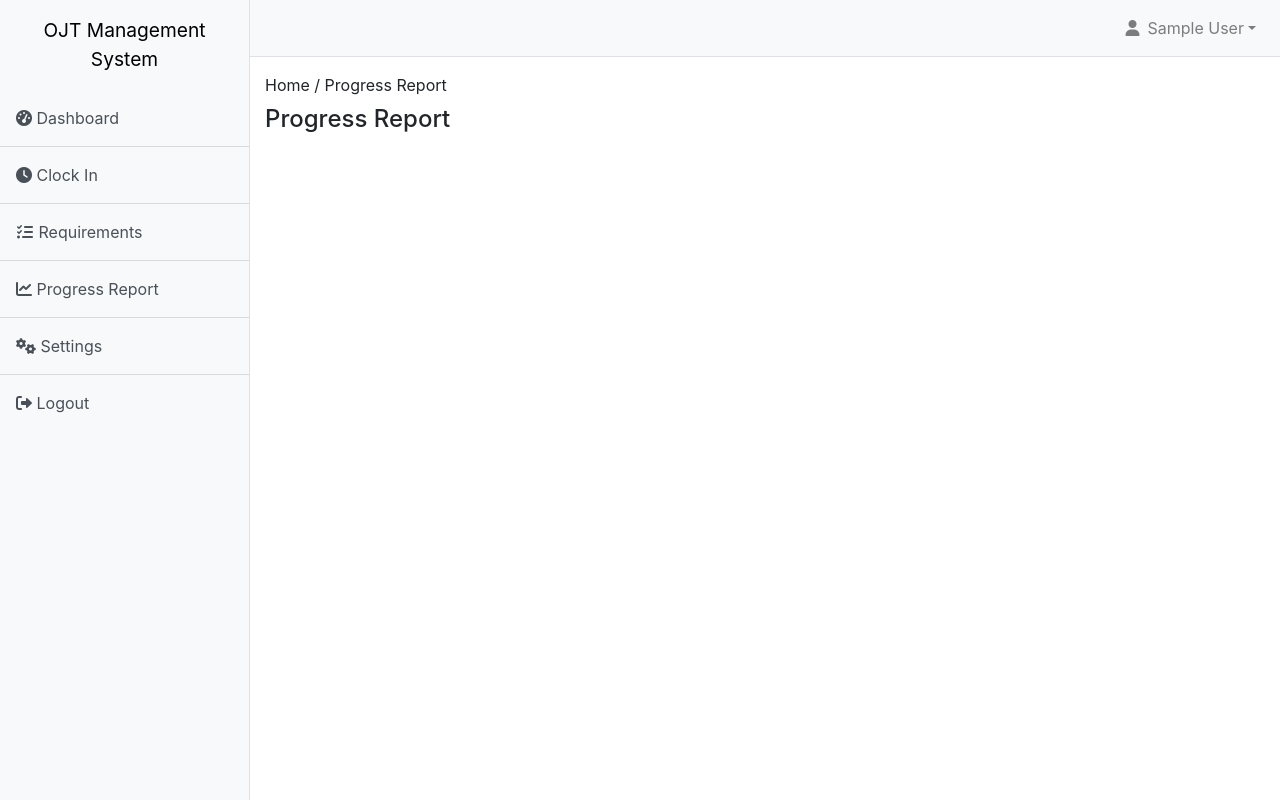
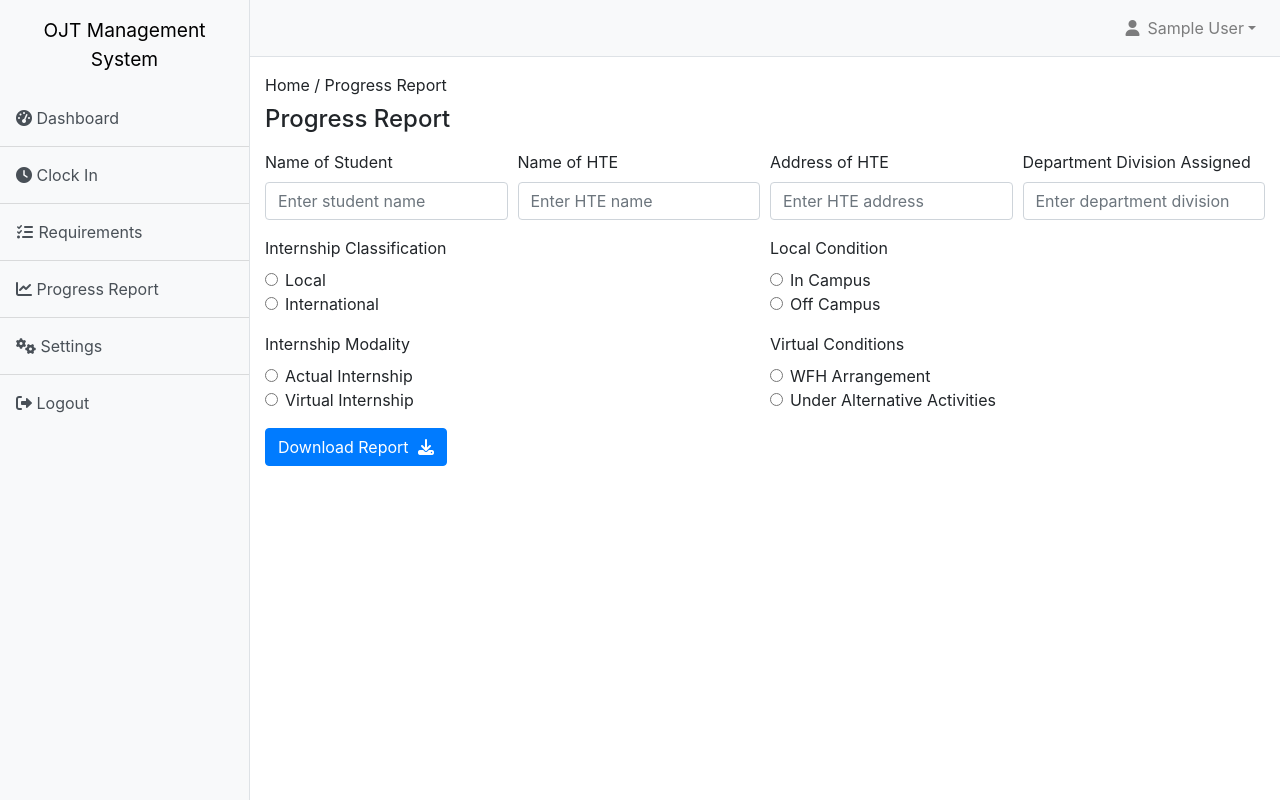
Before and after one commit to chrstncleofas/OJT, a Django app: page /progressReport in a window 1280 px wide. Run offline with Django 5.2, Linux system fonts and the light colour scheme; a user stored in the database is signed in; tables that the repository leaves empty hold one stand-in row (values such as "Sample post"); some libraries are stand-ins or nearby versions.

Commit message:
NO_TICKET - Fix issues

```diff
--- a/students/forms.py
+++ b/students/forms.py
@@ -1,10 +1,7 @@
 from django import forms
 from app.models import CustomUser
-from students.models import DataTableStudents, TimeLog, Schedule
+from students.models import DataTableStudents, TimeLog
 from students.custom_widgets import CustomClearableFileInput
-import base64
-import uuid
-from django.core.files.base import ContentFile
 
 COURSE_CHOICES = [
     ('', '--- Select Course ---'),
@@ -153,32 +150,8 @@ class TimeLogForm(forms.ModelForm):
     def __init__(self, *args, **kwargs):
         super(TimeLogForm, self).__init__(*args, **kwargs)
         self.fields['image'].required = True
-        self.fields['image'].widget.attrs.update({
-            'id': 'image_field',
-            'accept': 'image/*'
-        })
+        self.fields['image'].widget.attrs.update({'accept': 'image/*'})
         self.fields['action'].widget = forms.HiddenInput()
-
-    def clean_image(self):
-        image = self.cleaned_data.get('image')
-        if image is None:
-            raise forms.ValidationError("Image is required.")
-        return image
-
-    def save(self, commit=True):
-        instance = super().save(commit=False)
-        image_data = self.cleaned_data.get('image')
-
-        if image_data:
-            format, imgstr = image_data.split(';base64,')
-            ext = format.split('/')[-1]
-            image_name = f"{uuid.uuid4()}.{ext}"
-            image_file = ContentFile(base64.b64decode(imgstr), name=image_name)
-            instance.image = image_file
-
-        if commit:
-            instance.save()
-        return instance
 
 class EditStudentForm(forms.ModelForm):
     class Meta:
@@ -206,3 +179,57 @@ class ScheduleSettingForm(forms.Form):
     thursday_end = forms.TimeField(widget=forms.TimeInput(attrs={'class': 'form-control', 'type': 'time'}), required=False)
     friday_start = forms.TimeField(widget=forms.TimeInput(attrs={'class': 'form-control', 'type': 'time'}), required=False)
     friday_end = forms.TimeField(widget=forms.TimeInput(attrs={'class': 'form-control', 'type': 'time'}), required=False)
+
+class FillUpPDFForm(forms.Form):
+    INTERNSHIP_CHOICE = [
+        ('local', 'Local'),
+        ('international', 'International'),
+    ]
+
+    LOCAL_CONDITION = [
+        ('inCampus', 'In Campus'),
+        ('offCampus', 'Off Campus'),
+    ]
+
+    MODALITY_CHOICES = [
+        ('actual', 'Actual Internship'),
+        ('virtual', 'Virtual Internship'),
+    ]
+
+    VIRTUAL_CHOICE = [
+        ('wfh', 'WFH Arrangement'),
+        ('under', 'Under Alternative Activities')
+    ]
+
+    student_name = forms.CharField(label='Name of Student', max_length=100, required=False)
+    internship_classification = forms.ChoiceField(
+        label='Internship Classification',
+        choices=INTERNSHIP_CHOICE,
+        widget=forms.RadioSelect,
+        required=False
+    )
+
+    local_condition = forms.ChoiceField(
+        label='Local Condition',
+        choices=LOCAL_CONDITION,
+        widget=forms.RadioSelect,
+        required=False
+    )
+
+    internship_modality = forms.ChoiceField(
+        label='Internship Modality',
+        choices=MODALITY_CHOICES,
+        widget=forms.RadioSelect,
+        required=False
+    )
+
+    virtual_conditions = forms.ChoiceField(
+        label='Virtual Conditions',
+        choices=VIRTUAL_CHOICE,
+        widget=forms.RadioSelect,
+        required=False
+    )
+
+    hte_name = forms.CharField(label='Name of HTE', max_length=100, required=False)
+    hte_address = forms.CharField(label='Address of HTE', max_length=255, required=False)
+    department_division = forms.CharField(label='Department Division Assigned', max_length=100, required=False)
--- a/students/models.py
+++ b/students/models.py
@@ -49,7 +49,7 @@ class TimeLog(models.Model):
     action = models.CharField(max_length=10, choices=[('IN', 'Time In'), ('OUT', 'Time Out')])
     timestamp = models.DateTimeField(auto_now_add=True)
     image = models.ImageField(upload_to='time_logs/', blank=True, null=True)
-    duration = models.DecimalField(max_digits=5, decimal_places=2, default=0)
+    duration = models.DecimalField(max_digits=5, decimal_places=2)
 
     def __str__(self):
         return f"{self.student} - {self.action} at {self.timestamp}"
--- a/students/templates/students/progress-report.html
+++ b/students/templates/students/progress-report.html
@@ -147,8 +147,69 @@
                 <div class="row mb-4">
                     <div class="col-lg-12">
                         <p class="mt-3 mb-1">Home / Progress Report</p>
-                        <h4 class="mt-2 mb-2">Progress Report</h4>
-
+                        <h4 class="mt-2 mb-3">Progress Report</h4>
+                        <form method="post" action="{% url 'students:progressReport' %}">
+                            {% csrf_token %}
+                            <div class="form-row">
+                                <div class="form-group col-md-3">
+                                    <label for="{{ form.student_name.id_for_label }}" class="form-label">Name of Student</label>
+                                    <input type="text" id="{{ form.student_name.id_for_label }}" name="{{ form.student_name.name }}" class="form-control" placeholder="Enter student name">
+                                </div>
+                                <div class="form-group col-md-3">
+                                   <label for="{{ form.hte_name.id_for_label }}" class="form-label">Name of HTE</label>
+                                    <input type="text" id="{{ form.hte_name.id_for_label }}" name="{{ form.hte_name.name }}"  class="form-control" placeholder="Enter HTE name">
+                                </div>
+                                <div class="form-group col-md-3">
+                                    <label for="{{ form.hte_address.id_for_label }}" class="form-label">Address of HTE</label>
+                                    <input type="text" id="{{ form.hte_address.id_for_label }}" name="{{ form.hte_address.name }}" class="form-control" placeholder="Enter HTE address">
+                                </div>
+                                <div class="form-group col-md-3">
+                                    <label for="{{ form.department_division.id_for_label }}" class="form-label">Department Division Assigned</label>
+                                    <input type="text" id="{{ form.department_division.id_for_label }}" name="{{ form.department_division.name }}" class="form-control" placeholder="Enter department division">
+                                </div>
+                            </div>
+                            <div class="form-row">
+                                <div class="form-group col-md-6">
+                                    <label class="form-label">Internship Classification</label>
+                                    {% for value, label in form.internship_classification.field.choices %}
+                                        <div class="form-check">
+                                            <input type="radio" id="{{ value }}" name="{{ form.internship_classification.name }}" value="{{ value }}" class="form-check-input" {% if value == form.internship_classification.value %} checked {% endif %}>
+                                            <label for="{{ value }}" class="form-check-label">{{ label }}</label>
+                                        </div>
+                                    {% endfor %}
+                                </div>
+                                <div class="form-group col-md-6">
+                                    <label class="form-label">Local Condition</label>
+                                    {% for value, label in form.local_condition.field.choices %}
+                                        <div class="form-check">
+                                            <input type="radio" id="{{ value }}" name="{{ form.local_condition.name }}" value="{{ value }}" class="form-check-input" {% if value == form.local_condition.value %} checked {% endif %}>
+                                            <label for="{{ value }}" class="form-check-label">{{ label }}</label>
+                                        </div>
+                                    {% endfor %}
+                                </div>
+                            </div>
+                            <div class="form-row">
+                                <div class="form-group col-md-6">
+                                    <label class="form-label">Internship Modality</label>
+                                    {% for value, label in form.internship_modality.field.choices %}
+                                        <div class="form-check">
+                                            <input type="radio" id="{{ value }}" name="{{ form.internship_modality.name }}" value="{{ value }}" class="form-check-input" {% if value == form.internship_modality.value %} checked {% endif %}>
+                                            <label for="{{ value }}" class="form-check-label">{{ label }}</label>
+                                        </div>
+                                    {% endfor %}
+                                </div>
+                                <div class="form-group col-md-6">
+                                    <label class="form-label">Virtual Conditions</label>
+                                    {% for value, label in form.virtual_conditions.field.choices %}
+                                        <div class="form-check">
+                                            <input type="radio" id="{{ value }}" name="{{ form.virtual_conditions.name }}" value="{{ value }}" class="form-check-input" {% if value == form.virtual_conditions.value %} checked {% endif %}>
+                                            <label for="{{ value }}" class="form-check-label">{{ label }}</label>
+                                        </div>
+                                    {% endfor %}
+                                </div>
+                            </div>
+                            <button type="submit" class="btn btn-primary">Download Report <i class="fa fa-download" aria-hidden="true" style="margin-left: 5px;"></i></button>
+                        </form>
                     </div>
                 </div>
             </div>
@@ -163,27 +224,6 @@
             e.preventDefault();
             $("#wrapper").toggleClass("toggled");
         });
-
-        document.getElementById('id_image').addEventListener('change', function() {
-            if (this.files && this.files[0]) {
-                document.getElementById('timeInBtn').disabled = false;
-                document.getElementById('timeOutBtn').disabled = false;
-            }
-        });
-        //
-        function previewImage(event) {
-            var preview = document.getElementById('preview');
-            var file = document.getElementById('id_image').files[0];
-            var reader = new FileReader();
-            reader.onload = function() {
-                preview.src = reader.result;
-                preview.style.display = 'block';
-            }
-            if (file) {
-                reader.readAsDataURL(file);
-            }
-        }
-        document.getElementById('id_image').addEventListener('change', previewImage);
     </script>
 </body>
 </html>
--- a/students/urls.py
+++ b/students/urls.py
@@ -8,19 +8,17 @@ app_name = 'students'
 urlpatterns = [
     path('', views.studentHome, name='home'),
     path('login', views.studentLogin, name='login'),
+    path('logout/', views.studentLogout, name='logout'),
+    path('profile/', views.studentProfile, name='profile'),
     path('register/', views.studentRegister, name='register'),
     path('dashboard/', views.studentDashboard, name='dashboard'),
+    path('announcement/', views.announcement, name='announcement'),
+    path('Dashboard/', views.mainPageForDashboard, name='Dashboard'),
     path('studentPage/', views.welcomeDashboard, name='studentPage'),
-    path('Dashboard/', views.mainPageForDashboard, name='Dashboard'),
+    path('progressReport', views.progressReport, name='progressReport'),
+    path('changePassword/', views.changePassword, name='changePassword'),
     path('TimeInAndTimeOut/', views.TimeInAndTimeOut, name='TimeInAndTimeOut'),
-    path('profile/', views.studentProfile, name='profile'),
-    path('changePassword/', views.changePassword, name='changePassword'),
-    path('logout/', views.studentLogout, name='logout'),
     path('scheduleSettings/', views.scheduleSettings, name='scheduleSettings'),
-    path('success/', views.success, name='success'),
-    path('loginSuccess/', views.loginSuccess, name='loginSuccess'),
-    path('announcement/', views.announcement, name='announcement'),
-    path('progressReport', views.progressReport, name='progressReport')
 ]
 if settings.DEBUG:
     urlpatterns += static(settings.MEDIA_URL, document_root = settings.MEDIA_ROOT)
--- a/students/views.py
+++ b/students/views.py
@@ -1,3 +1,5 @@
+import fitz
+from io import BytesIO
 from django.urls import reverse
 from django.conf import settings
 from django.utils import timezone
@@ -14,7 +16,7 @@ from django.contrib.auth.decorators import login_required
 from django.http import HttpResponse, HttpResponseRedirect
 from django.contrib.auth import authenticate, login, logout
 from students.models import DataTableStudents, TimeLog, Schedule
-from students.forms import StudentRegistrationForm, UserForm, ChangePasswordForm, TimeLogForm, StudentProfileForm, ScheduleSettingForm
+from students.forms import StudentRegistrationForm, UserForm, ChangePasswordForm, TimeLogForm, StudentProfileForm, ScheduleSettingForm, FillUpPDFForm
 
 def studentHome(request) -> HttpResponse:
     return render(request, 'students/student-base.html')
@@ -76,15 +78,74 @@ def progressReport(request):
     student = get_object_or_404(DataTableStudents, user=user)
     firstName = student.Firstname
     lastName = student.Lastname
+
+    if request.method == 'POST':
+        form = FillUpPDFForm(request.POST)
+        if form.is_valid():
+            pdf_path = r'C:\Users\tianc\OneDrive\Desktop\OJT\media\pdf\PROGRESS-REPORT.pdf'
+            pdf_document = fitz.open(pdf_path)
+            # Use the first page; adjust as needed for multiple pages
+            page = pdf_document[0]
+
+            # Coordinates for each field (adjust these as needed)
+            coordinates = {
+                'name_field': (170, 157),
+                'classification_local': (200, 195),
+                'classification_international': (330, 195),
+                'classification_in_campus': (220, 210),
+                'classification_off_campus': (226, 225),
+                'modality_actual': (200, 239),
+                'modality_virtual': (330, 239),
+                'virtual_wfh': (350, 255),
+                'virtual_alternative': (350, 270),
+                'hte_name': (170, 260),
+                'hte_address': (170, 275),
+                'department_division': (250, 290),
+            }
+
+            # Draw text fields
+            page.insert_text(coordinates['name_field'], form.cleaned_data['student_name'], fontsize=12, color=(0, 0, 0))
+            # Draw Internship Classification
+            if form.cleaned_data['internship_classification'] == 'local':
+                page.insert_text(coordinates['classification_local'], '✓', fontsize=75, color=(0, 0, 0))
+            elif form.cleaned_data['internship_classification'] == 'international':
+                page.insert_text(coordinates['classification_international'], '✓', fontsize=75, color=(0, 0, 0))
+            # Draw Local Condition
+            if form.cleaned_data['local_condition'] == 'inCampus':
+                page.insert_text(coordinates['classification_in_campus'], '✓', fontsize=75, color=(0, 0, 0))
+            elif form.cleaned_data['local_condition'] == 'offCampus':
+                page.insert_text(coordinates['classification_off_campus'], '✓', fontsize=75, color=(0, 0, 0))
+            # Draw Modality
+            if form.cleaned_data['internship_modality'] == 'actual':
+                page.insert_text(coordinates['modality_actual'], '✓', fontsize=75, color=(0, 0, 0))
+            elif form.cleaned_data['internship_modality'] == 'virtual':
+                page.insert_text(coordinates['modality_virtual'], '✓', fontsize=75, color=(0, 0, 0))
+            # Draw Virtual
+            if form.cleaned_data['virtual_conditions'] == 'wfh':
+                page.insert_text(coordinates['virtual_wfh'], '✓', fontsize=75, color=(0, 0, 0))
+            elif form.cleaned_data['virtual_conditions'] == 'under':
+                page.insert_text(coordinates['virtual_alternative'], '✓', fontsize=75, color=(0, 0, 0))
+            # Draw
+            page.insert_text(coordinates['hte_name'], form.cleaned_data['hte_name'], fontsize=12, color=(0, 0, 0))
+            page.insert_text(coordinates['hte_address'], form.cleaned_data['hte_address'], fontsize=12, color=(0, 0, 0))
+            page.insert_text(coordinates['department_division'], form.cleaned_data['department_division'], fontsize=12, color=(0, 0, 0))
+            # Save the modified PDF to a buffer
+            buffer = BytesIO()
+            pdf_document.save(buffer)
+            pdf_document.close()
+            buffer.seek(0)
+            return HttpResponse(buffer, content_type='application/pdf')
+    else:
+        form = FillUpPDFForm()
     return render(
         request,
         'students/progress-report.html',
         {
+            'form': form,
             'firstName': firstName,
             'lastName': lastName,
         }
     )
-
 
 def TimeInAndTimeOut(request):
     user = request.user
@@ -251,12 +312,6 @@ def studentLogin(request):
             messages.error(request, 'Invalid username or password.')
     return render(request, 'students/login.html')
 
-def success(request):
-    return render(request, 'students/success.html')
-
-def loginSuccess(request):
-    return render(request, 'students/loginSuccess.html')
-
 def studentLogout(request) -> HttpResponseRedirect:
     logout(request)
     return redirect(reverse('students:home'))
```
Also changed, not shown: main/settings.py (+4 -6 lines), students/form_filters.py (added, +7 -0 lines).
